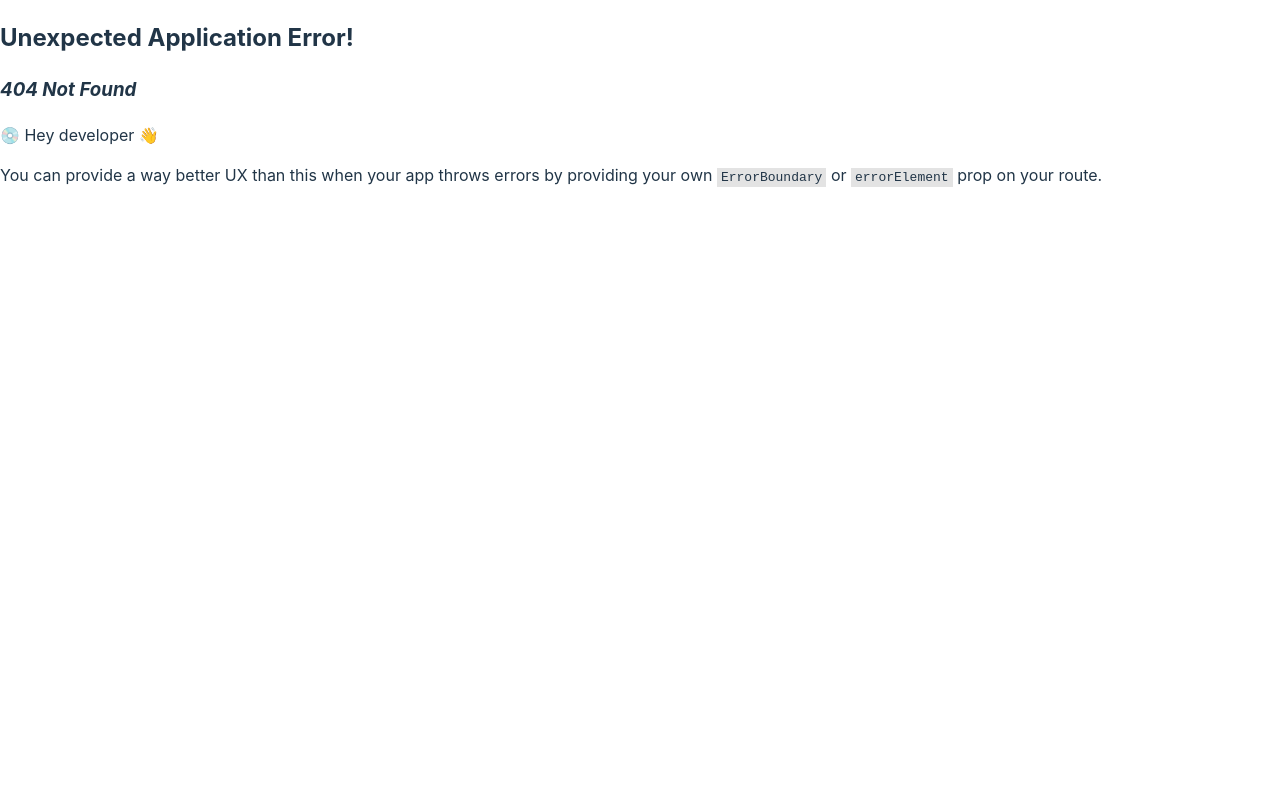
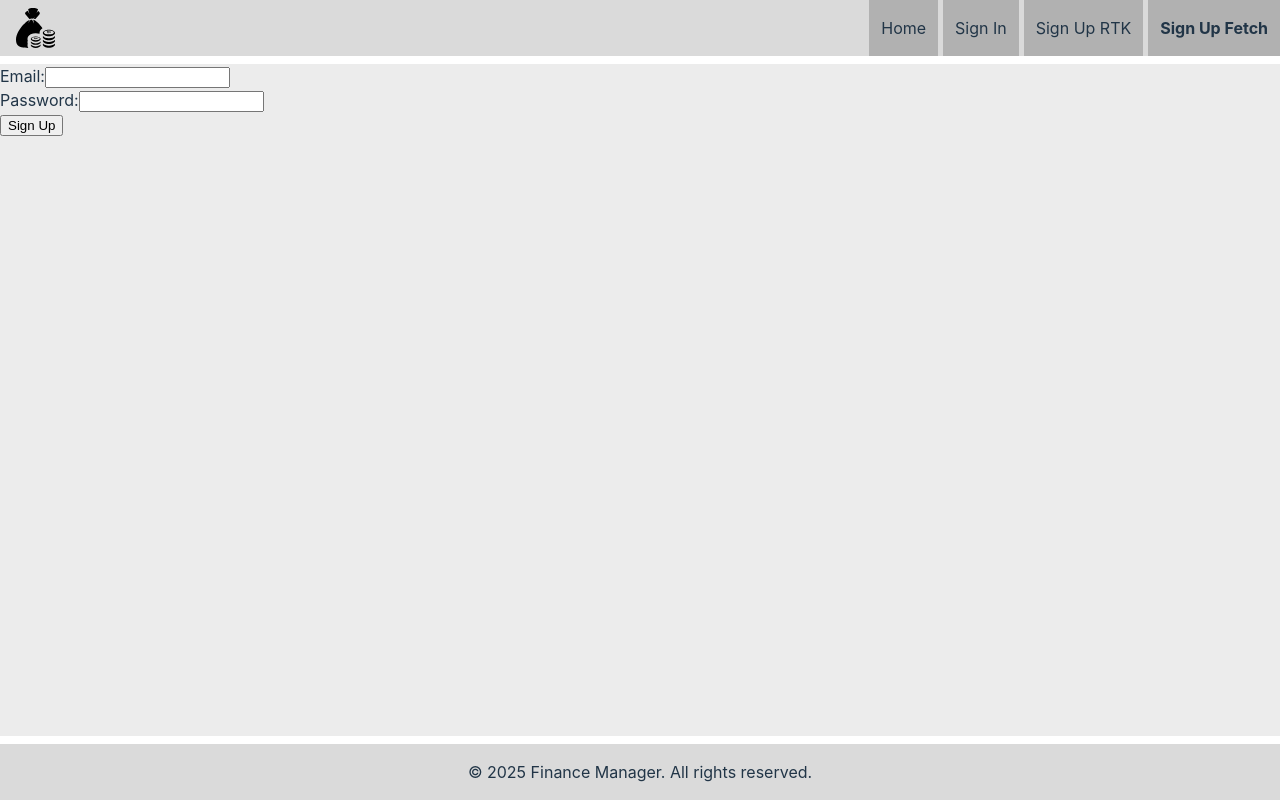
Before and after one commit to webdevia/finance-manager, a React app: page /#/signupfetch in a window 1280 px wide. Before the commit this address had no page. Built offline with nearby package versions, Linux system fonts and the light colour scheme.

Commit message:
Add draft for User SignUp forms

```diff
--- a/src/app/providers/RouterProvider.tsx
+++ b/src/app/providers/RouterProvider.tsx
@@ -9,6 +9,8 @@ import { OperationListPage } from 'src/pages/OperationListPage/OperationListPage
 import OperationDialogPage from 'src/pages/OperationDialogPage/OperationDialogPage';
 import { selectIsAuth } from 'src/features/auth/selectors';
 import { selectIsAdmin } from 'src/features/profile/selectors';
+import SignUpFormRTK from 'src/features/auth/ui/SignUpFormRTK';
+import SignUpFormFetch from 'src/features/auth/ui/SignUpFormFetch';
 
 const NavigateToSignIn = () => <Navigate to="/signin" replace />;
 
@@ -49,6 +51,8 @@ const router = createHashRouter([
     children: [
       { index: true, element: <HomePage /> },
       { path: 'signin', element: <SignInWrapper /> },
+      { path: 'signuprtk', element: <SignUpFormRTK /> },
+      { path: 'signupfetch', element: <SignUpFormFetch /> },
       {
         element: <ProtectedRoute />,
         children: [
--- a/src/app/store.ts
+++ b/src/app/store.ts
@@ -6,15 +6,20 @@ import authReducer from 'src/features/auth/authSlice';
 import profileReducer from 'src/features/profile/profileSlice';
 import operationsReducer from 'src/features/operation/operationSlice';
 
+import { api } from '../features/auth/authApi';
+
 const rootReducer = combineReducers({
   auth: authReducer,
   profile: profileReducer,
   operations: operationsReducer,
   app: appReducer,
+  api: api.reducer,
 });
 
 export const store = configureStore({
   reducer: rootReducer,
+  middleware: (getDefaultMiddleware) =>
+    getDefaultMiddleware().concat(api.middleware),
 });
 
 export type RootState = ReturnType<typeof store.getState>;
--- /dev/null
+++ b/src/features/auth/authApi.ts
@@ -0,0 +1,49 @@
+import { createApi, fetchBaseQuery } from '@reduxjs/toolkit/query/react';
+import { API_URL } from 'src/shared/consts';
+
+type SignUpUserRequest = {
+    email: string;
+    password: string;
+    commandId: string;
+}
+
+export type SignUpUserResponse = {
+    token: string;
+    profile: {
+        _id: string,
+        signUpDate: Date,
+        email: string,
+        commandId: string,
+        password: string,
+        __v: number
+    }
+}
+
+export type ServerErrors = {
+    errors: {
+        extensions: {
+            code: string;
+        };
+
+        name: string;
+        fieldName?: string;
+        stack: string;
+        message: string;
+    }[];
+}
+
+export const api = createApi({
+    reducerPath: 'api',
+    baseQuery: fetchBaseQuery({ baseUrl: API_URL }),
+    endpoints: (builder) => ({
+        signUpUser: builder.mutation<SignUpUserResponse, SignUpUserRequest>({
+            query: (user) => ({
+                url: '/signup',
+                method: 'POST',
+                body: user,
+            }),
+        }),
+    }),
+});
+
+export const { useSignUpUserMutation } = api;
--- /dev/null
+++ b/src/features/auth/ui/SignUpFormFetch.tsx
@@ -0,0 +1,69 @@
+import React, { useState } from 'react';
+import { API_URL, COMMAND_ID } from 'src/shared/consts';
+import { ServerErrors, SignUpUserResponse } from '../authApi';
+
+const SignUpFormFetch: React.FC = () => {
+    const [email, setEmail] = useState('');
+    const [password, setPassword] = useState('');
+    const [error, setError] = useState<string | null>(null);
+    const [isLoading, setIsLoading] = useState(false);
+    const [info, setInfo] = useState<string | null>(null);
+
+    const handleSubmit = async (e: React.FormEvent) => {
+        e.preventDefault();
+        setIsLoading(true);
+        setError(null);
+        setInfo(null);
+
+        try {
+            const response = await fetch(`${API_URL}/signup`, {
+                method: 'POST',
+                headers: {
+                    'Content-Type': 'application/json',
+                },
+                body: JSON.stringify({ email, password, commandId: COMMAND_ID }),
+            });
+
+            if (!response.ok) {
+                const errorData: ServerErrors = await response.json();
+                const message = errorData.errors.reduce((message, error) => `${message} ${error.message}`, '');
+                throw new Error(`Registration failed. Error message: ${message}`);
+            }
+
+            const data: SignUpUserResponse = await response.json();
+            setInfo(`Registration successful. Token: ${data.token}`);
+        } catch (err) {
+            setError(err.message);
+        } finally {
+            setIsLoading(false);
+        }
+    };
+
+    return (
+        <form onSubmit={handleSubmit}>
+            <div>
+                <label>Email:</label>
+                <input
+                    type="string"
+                    value={email}
+                    onChange={(e) => setEmail(e.target.value)}
+                />
+            </div>
+            <div>
+                <label>Password:</label>
+                <input
+                    type="password"
+                    value={password}
+                    onChange={(e) => setPassword(e.target.value)}
+                />
+            </div>
+            <button type="submit" disabled={isLoading}>
+                {isLoading ? 'Registering...' : 'Sign Up'}
+            </button>
+            {error && <div style={{ color: 'red' }}>{error}</div>}
+            {info && <div style={{ color: 'green' }}>{info}</div>}
+        </form>
+    );
+};
+
+export default SignUpFormFetch;
--- /dev/null
+++ b/src/features/auth/ui/SignUpFormRTK.tsx
@@ -0,0 +1,53 @@
+import React, { useState } from 'react';
+import { useSignUpUserMutation, ServerErrors } from '../authApi';
+import { COMMAND_ID } from 'src/shared/consts';
+
+const SignUpFormRTK: React.FC = () => {
+    const [email, setEmail] = useState('');
+    const [password, setPassword] = useState('');
+    const [signUpUser, { isLoading, error }] = useSignUpUserMutation();
+    const [info, setInfo] = useState<string | null>(null);
+
+    const handleSubmit = async (e: React.FormEvent) => {
+        e.preventDefault();
+        setInfo(null);
+
+        try {
+            const result = await signUpUser({ email, password, commandId: COMMAND_ID }).unwrap();
+            setInfo(`Registration successful. Token: ${result.token}`);
+        } catch (err) {
+            console.error('Registration failed:', err);
+        }
+    };
+
+    return (
+        <form onSubmit={handleSubmit}>
+            <div>
+                <label>Email:</label>
+                <input
+                    type="string"
+                    value={email}
+                    onChange={(e) => setEmail(e.target.value)}
+                />
+            </div>
+            <div>
+                <label>Password:</label>
+                <input
+                    type="password"
+                    value={password}
+                    onChange={(e) => setPassword(e.target.value)}
+                />
+            </div>
+            <button type="submit" disabled={isLoading}>
+                {isLoading ? 'Registering...' : 'Sign Up'}
+            </button>
+
+            {error && 'data' in error && (
+                <div style={{ color: 'red' }}>{(error.data as ServerErrors).errors.map((error) => error.message)}</div>
+            )}
+            {info && <div style={{ color: 'green' }}>{info}</div>}
+        </form>
+    );
+};
+
+export default SignUpFormRTK;
--- /dev/null
+++ b/src/shared/consts.ts
@@ -0,0 +1,2 @@
+export const API_URL = 'http://19429ba06ff2.vps.myjino.ru/api';
+export const COMMAND_ID = 'd7ceffe7-9068-4cd0-93c0-3c85dc35339f';
--- a/src/widgets/Navigation/Navigation.tsx
+++ b/src/widgets/Navigation/Navigation.tsx
@@ -32,9 +32,17 @@ export const Navigation = () => {
           <SignOutButton className={style['nav-btn']} />
         </>
       ) : (
-        <NavLink to={'/signin'} className={style['nav-btn']} style={getNavLinkStyle}>
-          Sign In
-        </NavLink>
+          <>
+            <NavLink to={'/signin'} className={style['nav-btn']} style={getNavLinkStyle}>
+              Sign In
+            </NavLink>
+            <NavLink to={'/signuprtk'} className={style['nav-btn']} style={getNavLinkStyle}>
+              Sign Up RTK
+            </NavLink>
+            <NavLink to={'/signupfetch'} className={style['nav-btn']} style={getNavLinkStyle}>
+              Sign Up Fetch
+            </NavLink>
+          </>
       )}
     </>
   );
```
